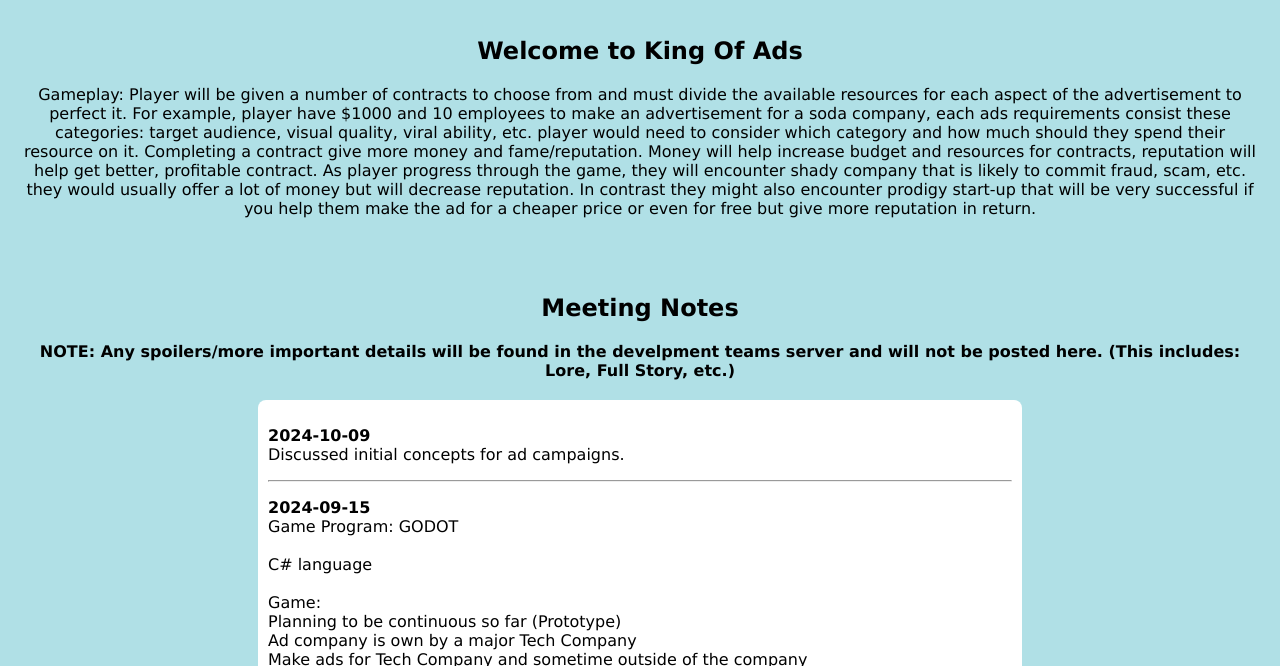
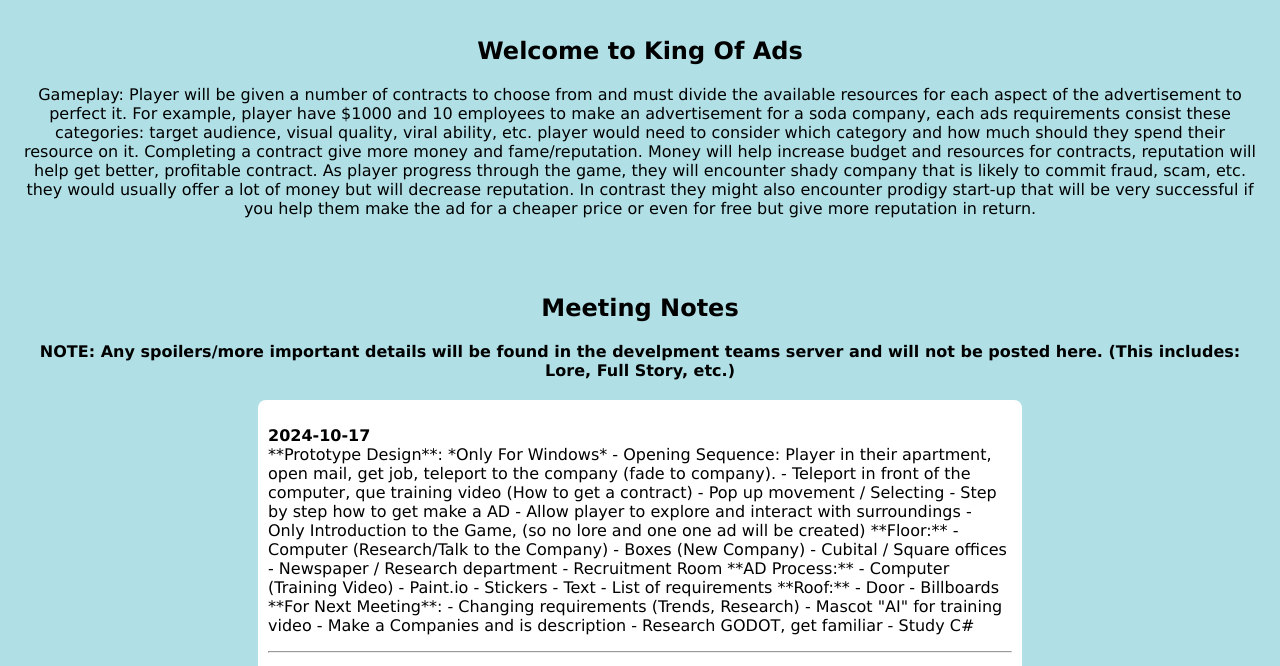
Before and after one commit to gangapersaud-sarah/King-of-Ads, a plain HTML site: page index.html in a window 1280 px wide. Shown: the part 129-795 px from the top of the page. Drawn offline with Linux system fonts and the light colour scheme.

Commit message:
Update index.html

```diff
--- a/index.html
+++ b/index.html
@@ -82,6 +82,40 @@ As player progress through the game, they will encounter shady company that is l
       <p><strong>NOTE: Any spoilers/more important details will be found in the develpment teams server and will not be posted here. (This includes: Lore, Full Story, etc.)</strong></p>
 
       <div class="meeting-notes">
+        <p><strong>2024-10-17</strong><br> **Prototype Design**:
+*Only For Windows*
+- Opening Sequence: Player in their apartment, open mail, get job, teleport to the company (fade to company).
+- Teleport in front of the computer, que training video (How to get a contract)
+- Pop up movement / Selecting
+- Step by step how to get make a AD
+- Allow player to explore and interact with surroundings
+- Only Introduction to the Game, (so no lore and one one ad will be created)
+
+**Floor:**
+- Computer (Research/Talk to the Company)
+- Boxes (New Company)
+- Cubital / Square offices
+- Newspaper / Research department
+- Recruitment Room
+
+**AD Process:**
+- Computer (Training Video)
+- Paint.io
+- Stickers
+- Text
+- List of requirements
+
+**Roof:**
+- Door
+- Billboards
+
+**For Next Meeting**:
+- Changing requirements (Trends, Research)
+- Mascot "AI" for training video
+- Make a Companies and is description
+- Research GODOT, get familiar
+- Study C#</p>
+        <hr />
         <p><strong>2024-10-09</strong><br> Discussed initial concepts for ad campaigns.</p>
         <hr />
         <p><strong>2024-09-15</strong><br> Game Program: GODOT<br><br>
```
